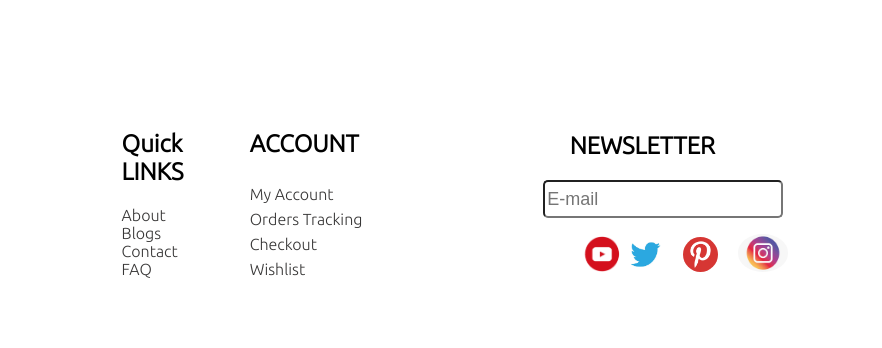
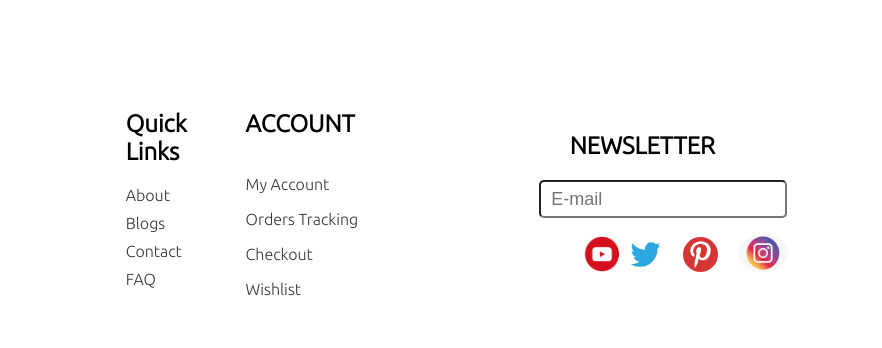
Before and after one commit to noobforvictory/yoga_shop, a plain HTML site: page index.html in a window 1280 px wide. Shown: the part 1087-1435 px from the top of the page, 398-1280 px from the left. Drawn offline with nearby package versions, Linux system fonts and the light colour scheme; a web font is replaced by a local one.

Commit message:
add style

```diff
--- a/index.html
+++ b/index.html
@@ -145,7 +145,7 @@
           <div class="b">
             <div class="f1">
               <div class="a1">
-                <h2>Quick LINKS</h2>
+                <h2>Quick Links</h2>
 
                 <div>About</div>
                 <div>Blogs</div>
--- a/style.css
+++ b/style.css
@@ -31,6 +31,7 @@ box-shadow: 0 3px 5px -3px #000;
    position: relative;
    list-style: none;
    color: black;
+   cursor: pointer;
 
  }
  a::after{
@@ -59,6 +60,7 @@ box-shadow: 0 3px 5px -3px #000;
  }
  .logins>div:hover{
    color: black;
+   cursor: pointer;
  }
  .header>div{
    justify-content: center;
@@ -124,6 +126,7 @@ box-shadow: 0 3px 5px -3px #000;
    margin: 5px;
    justify-content: stretch;
    position: relative;
+   cursor: pointer;
  }
  img{
   object-fit:cover;
@@ -214,4 +217,9 @@ box-shadow: 0 3px 5px -3px #000;
    font-size: large;
    height: 2rem;
    margin-bottom: 1rem;
+   cursor: pointer;
+   padding-left: 10px;
  }
+ .a1>div{
+   padding-bottom: 10px;
+ }
```
